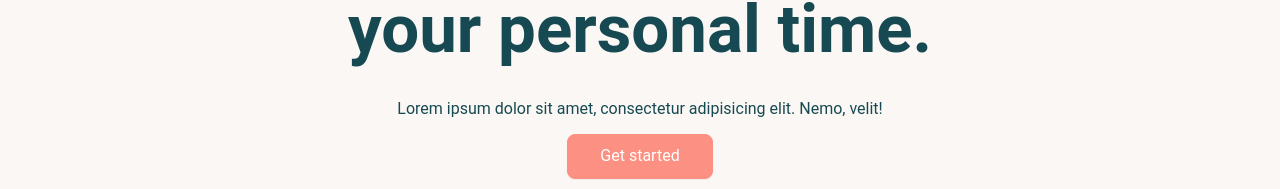
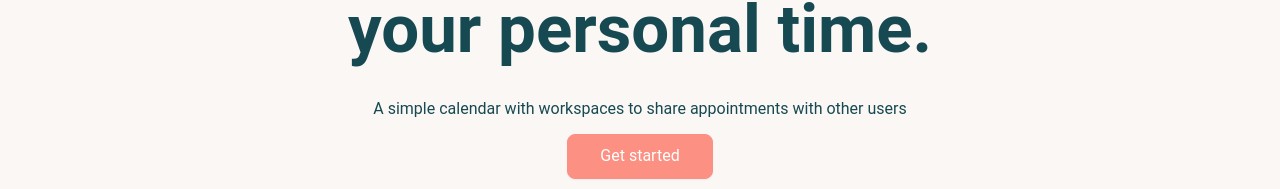
Before and after one commit to albanSR0309/calendar, a React (Create React App) app in the folder src/apps/calendar/frontend/: page / in a window 1280 px wide. Shown: the part 398-587 px from the top of the page. Built offline with nearby package versions, Linux system fonts and the light colour scheme; no server answers.

Commit message:
feat: add caption text on home hero of calendar frontend app

```diff
--- a/src/apps/calendar/frontend/package.json
+++ b/src/apps/calendar/frontend/package.json
@@ -47,5 +47,8 @@
       "last 1 firefox version",
       "last 1 safari version"
     ]
+  },
+  "devDependencies": {
+    "@types/uuid": "^8.3.4"
   }
 }
--- a/src/apps/calendar/frontend/src/Home/components/Home.tsx
+++ b/src/apps/calendar/frontend/src/Home/components/Home.tsx
@@ -15,7 +15,7 @@ export const Home = (): JSX.Element => {
     <Fragment>
       <Hero
         title="Take complete control of your personal time."
-        caption="Lorem ipsum dolor sit amet, consectetur adipisicing elit. Nemo, velit!"
+        caption="A simple calendar with workspaces to share appointments with other users"
         ariaLabel="Get started"
         href="/calendar"
       />
```
Also changed, not shown: 1 other file (tests, documents, lock files or other folders).
